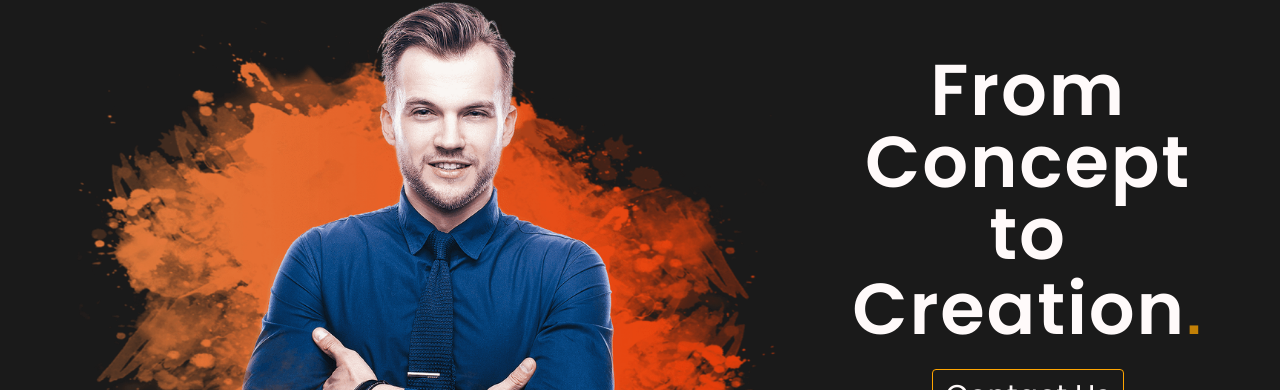
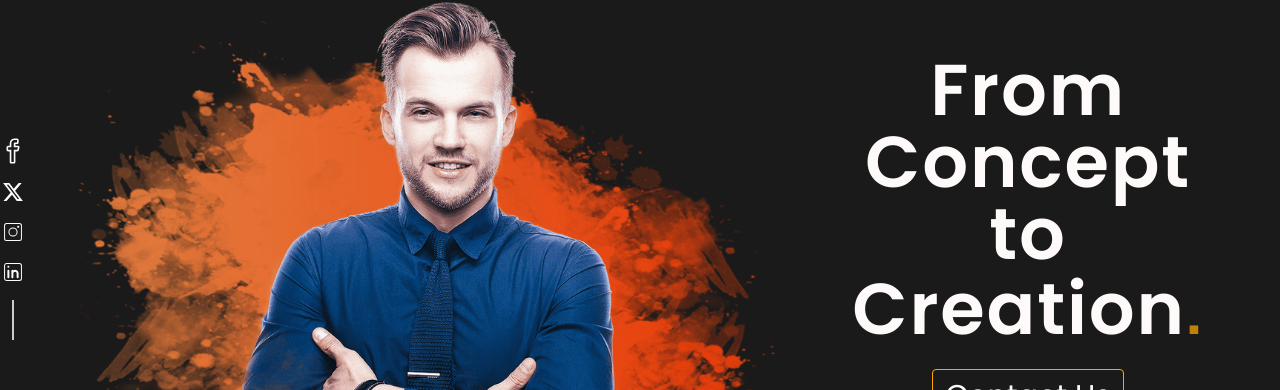
Before and after one commit to jeetsingh008/my-portfolio, a Next.js app: page / in a window 1280 px wide. Shown: the part 130-520 px from the top of the page. Built offline with nearby package versions, Linux system fonts and the light colour scheme.

Commit message:
hero section completed

```diff
--- a/components/home/Hero.tsx
+++ b/components/home/Hero.tsx
@@ -1,10 +1,49 @@
 import Image from "next/image";
 import React from "react";
 import heroImage from "../../public/hero-banner.png";
+import { SlSocialFacebook } from "react-icons/sl";
+import { RiTwitterXFill } from "react-icons/ri";
+import { CiInstagram } from "react-icons/ci";
+import { CiLinkedin } from "react-icons/ci";
 
 const HeroSection = () => {
   return (
     <div className="relative flex flex-col xl:flex-row justify-evenly items-center w-full">
+      <div className="absolute top-1/2 -translate-y-1/2 left-0 flex flex-col items-center gap-4">
+        <a
+          href="#"
+          target="_blank"
+          rel="noopener noreferrer"
+          className="hover:text-orange transition-colors duration-300 ease-in-out"
+        >
+          <SlSocialFacebook className="h-[26px] w-[26px]" />
+        </a>
+        <a
+          href="#"
+          target="_blank"
+          rel="noopener noreferrer"
+          className="hover:text-orange transition-colors duration-300 ease-in-out"
+        >
+          <RiTwitterXFill className="h-6 w-6" />
+        </a>
+        <a
+          href="#"
+          target="_blank"
+          rel="noopener noreferrer"
+          className="hover:text-orange transition-colors duration-300 ease-in-out"
+        >
+          <CiInstagram className="h-6 w-6" />
+        </a>
+        <a
+          href="#"
+          target="_blank"
+          rel="noopener noreferrer"
+          className="hover:text-orange transition-colors duration-300 ease-in-out"
+        >
+          <CiLinkedin className="h-6 w-6" />
+        </a>
+        <div className="w-[2px] h-10 bg-gray-light"></div>
+      </div>
       {/* Image part */}
       <div className="select-none">
         <Image
@@ -22,7 +61,8 @@ const HeroSection = () => {
           <p className="text-center text-4xl sm:text-6xl md:text-7xl xl:text-7xl font-semibold tracking-wide">
             From <br /> <span>Concept</span>
             <br />
-            to <br /> <span>Creation</span><span className="text-orange animate-pulse font-orbitron">.</span>
+            to <br /> <span>Creation</span>
+            <span className="text-orange animate-pulse font-orbitron">.</span>
           </p>
           <div className="flex justify-center items-center mt-6">
             <button className="border border-orange rounded-sm text-xl lg:text-2xl xl:text-3xl px-3 py-2 hover:bg-orange hover:text-gray-dark transition-colors duration-300 ease-in-out">
```
